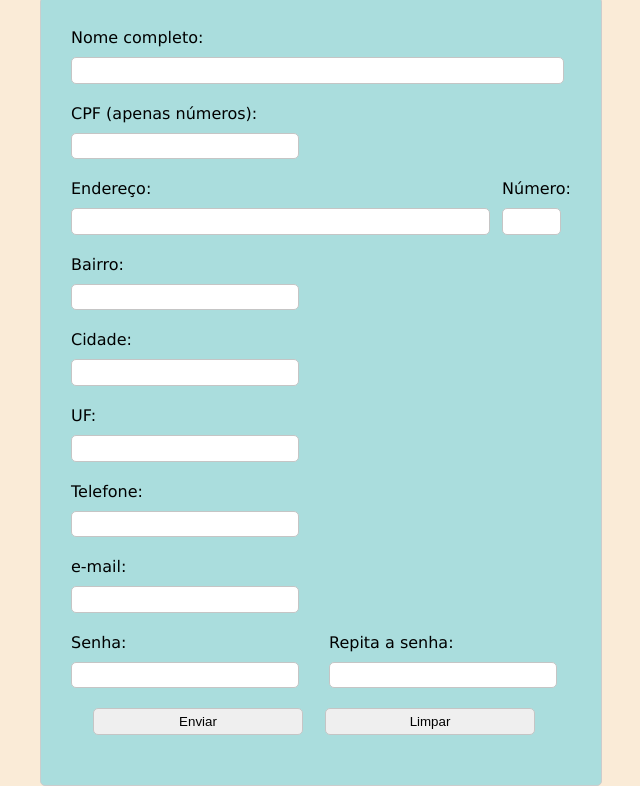
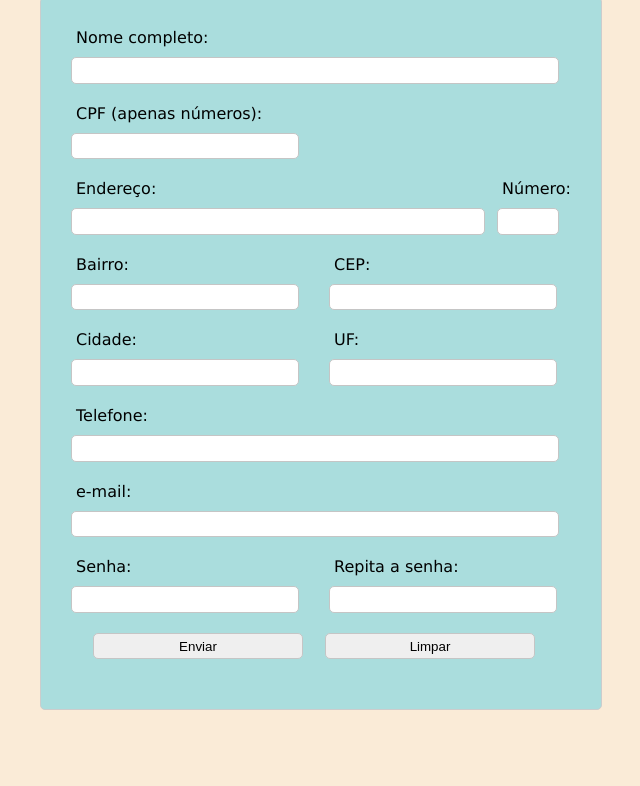
Before and after one commit to dougstan/projeto-formulario, a plain HTML site: page index.html in a window 1280 px wide. Shown: the part 106-892 px from the top of the page, without its empty margins (319-959 px from the left). After the commit the page ends 816 px from the top, so only its background shows below. Drawn offline with Linux system fonts and the light colour scheme.

Commit message:
Mudanças Visuais
Mudanças Visuais

```diff
--- a/css/style.css
+++ b/css/style.css
@@ -43,6 +43,7 @@ form {
 
 label {
     display: block;
+    padding-left: 5px;
     padding-bottom: 10px;
     font-size: 1rem;
 }
@@ -57,7 +58,7 @@ input {
 }
 
 .input_grande{
-    width: 95%;
+    width: 94%;
 }
 
 #limpar, #enviar{
--- a/index.html
+++ b/index.html
@@ -28,25 +28,33 @@
                 <input type="text" id="numero" name="numero">
             </p>
         </div>
+        <div class="linha">
             <p>
                 <label for="bairro">Bairro:</label>
                 <input type="text" id="bairro" name="bairro">
             </p>
+            <p class="espaco">
+                <label for="cep">CEP:</label>
+                <input type="text" id="cep" name="cep">
+            </p>
+        </div>
+        <div class="linha">
             <p>
                 <label for="cidade">Cidade:</label>
                 <input type="text" id="cidade" name="cidade">
             </p>
-        <p>
-            <label for="estado">UF:</label>
+            <p class="espaco">
+                <label for="uf">UF:</label>
                 <input type="text" id="uf" name="uf">
             </p>
+        </div>
         <p>
-            <label for="tel">Telefone:</label>
-            <input type="text" id="tel" name="tel">
+            <label for="telefone">Telefone:</label>
+            <input type="text" id="tel" class="input_grande" name="tel">
         </p>
         <p>
             <label for="email">e-mail:</label>
-            <input type="email" id="e-mail">
+            <input type="email" id="email" class="input_grande">
         </p>
         <div class="linha">
             <p>
```
Lines whose indentation alone changed are shown as unchanged.
